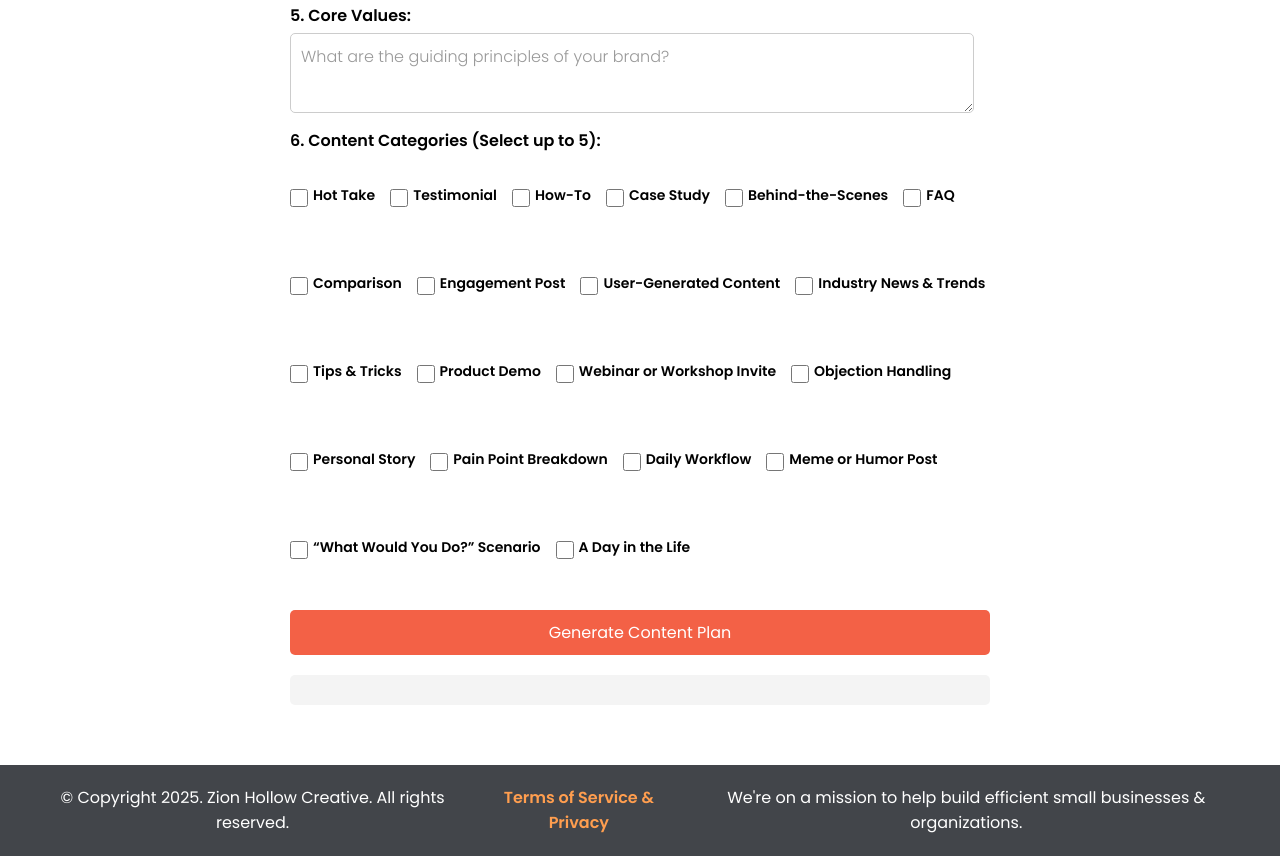
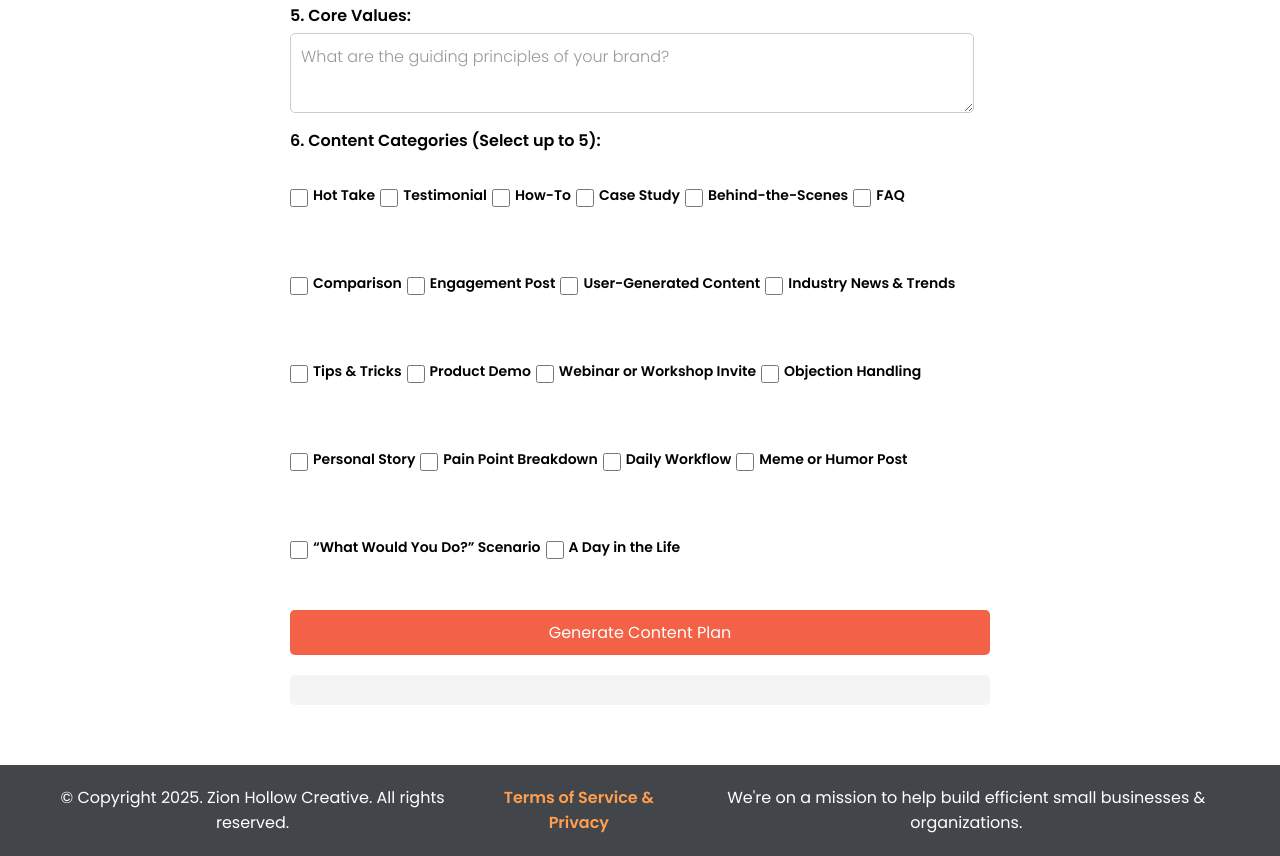
Before and after one commit to broLgray/60doc-web-app, a website: page index.html in a window 1280 px wide. Shown: the part 759-1615 px from the top of the page. Drawn offline with Linux system fonts and the light colour scheme.

Commit message:
Updated Styling

```diff
--- a/styles.css
+++ b/styles.css
@@ -130,7 +130,7 @@ input {
     display: flex;
     flex-wrap: wrap;
     justify-content: flex-start;
-    gap: 3px 15px; /* Reduce space between rows */
+    gap: 3px 5px; /* Reduce space between rows */
 }
 
 /* Adjust checkbox alignment */
```
